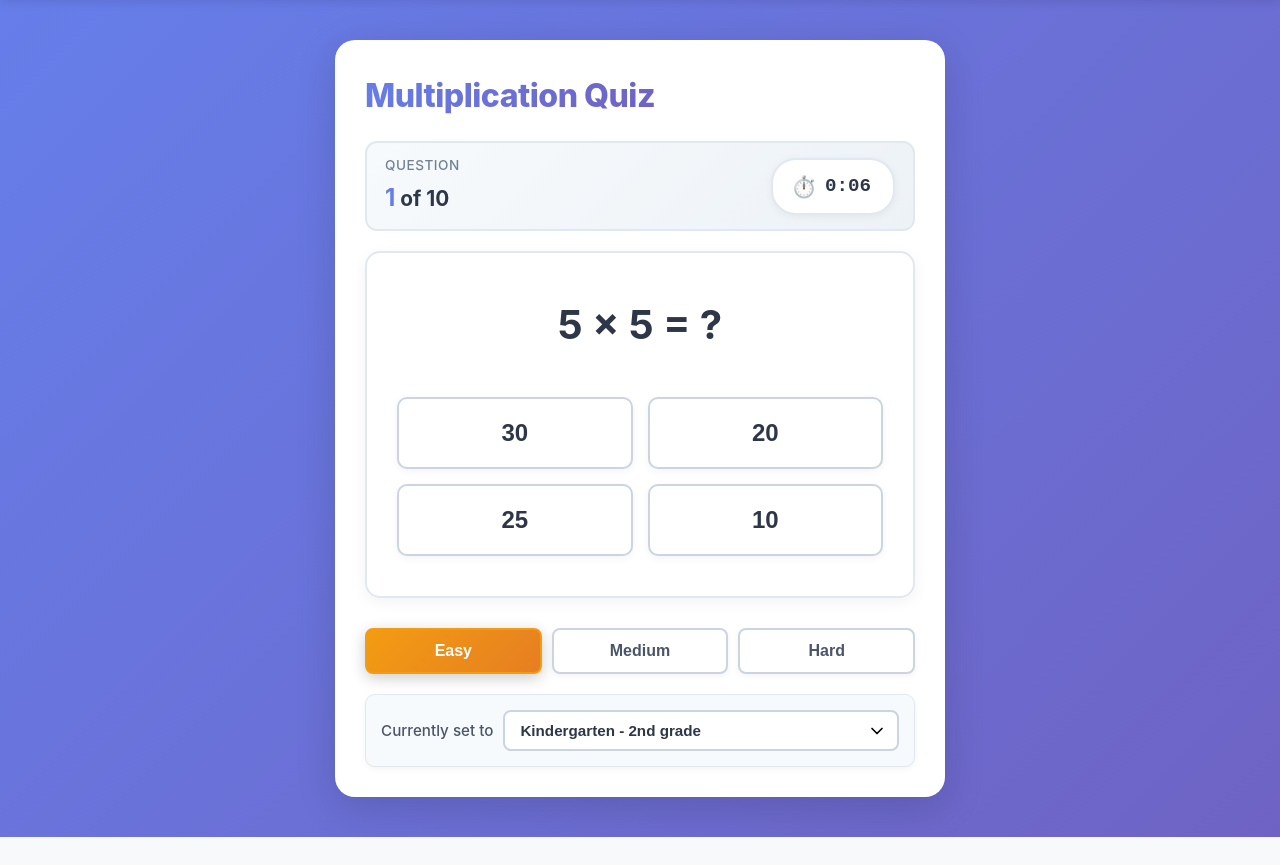
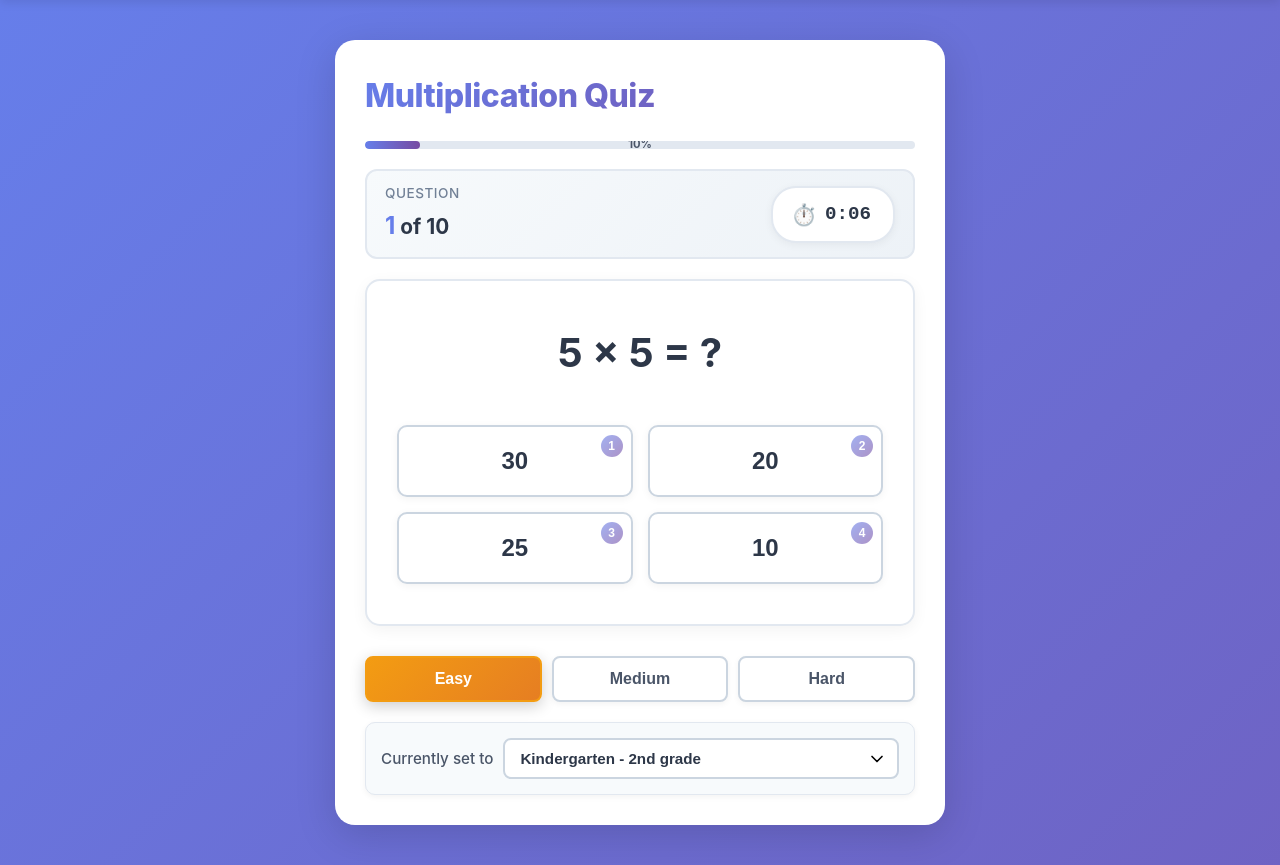
Before and after one commit to geekpolos/smarty-pants-math, a PHP site: page /multiplication/ in a window 1280 px wide. Shown: the part 70-935 px from the top of the page. Run offline with PHP 8.4, Linux system fonts and the light colour scheme.

Commit message:
Features added, progress bar and keyboard support

```diff
--- a/assets/css/quiz.css
+++ b/assets/css/quiz.css
@@ -70,6 +70,35 @@
     letter-spacing: -0.5px;
 }
 
+/* Progress Bar */
+.progress-bar-container {
+    position: relative;
+    width: 100%;
+    height: 8px;
+    background: #e2e8f0;
+    border-radius: 10px;
+    overflow: hidden;
+    margin-bottom: 20px;
+}
+
+.progress-bar {
+    height: 100%;
+    background: linear-gradient(90deg, #667eea 0%, #764ba2 100%);
+    transition: width 0.4s ease;
+    width: 0%;
+    border-radius: 10px;
+}
+
+.progress-text {
+    position: absolute;
+    top: 50%;
+    left: 50%;
+    transform: translate(-50%, -50%);
+    font-size: 0.7rem;
+    font-weight: 700;
+    color: #4a5568;
+}
+
 /* Quiz Header with Timer and Question Counter */
 .quiz-header-info {
     display: flex;
@@ -80,6 +109,7 @@
     background: linear-gradient(135deg, #f7fafc 0%, #edf2f7 100%);
     border-radius: 12px;
     border: 2px solid #e2e8f0;
+    gap: 10px;
 }
 
 .question-counter {
@@ -170,7 +239,34 @@
     cursor: pointer;
     transition: all 0.2s ease;
     box-shadow: 0 2px 8px rgba(0, 0, 0, 0.05);
-}
+    position: relative;
+}
+
+/* Keyboard hint badges */
+.key-hint {
+    position: absolute;
+    top: 8px;
+    right: 8px;
+    background: linear-gradient(135deg, #667eea 0%, #764ba2 100%);
+    color: white;
+    font-size: 0.75rem;
+    font-weight: 700;
+    width: 22px;
+    height: 22px;
+    border-radius: 50%;
+    display: flex;
+    align-items: center;
+    justify-content: center;
+    opacity: 0.6;
+}
+
+/* Hide keyboard hints on mobile/tablet */
+@media (max-width: 1024px) {
+    .key-hint {
+        display: none;
+    }
+}
+
 
 .answer-btn:hover {
     background: #f7fafc;
--- a/assets/js/quiz-all-in-one.js
+++ b/assets/js/quiz-all-in-one.js
@@ -12,12 +12,31 @@ let selectedAnswer = null;
 let startTime = null;
 let isQuizActive = false;
 let timerInterval = null;
+let currentStreak = 0; // Track consecutive correct answers
 
 /**
  * Initialize quiz on page load
  */
 document.addEventListener('DOMContentLoaded', function() {
     loadQuizData();
+
+    // Keyboard support for answer selection
+    document.addEventListener('keydown', function(e) {
+        if (!isQuizActive) return;
+
+        const key = e.key;
+        const answerOptions = document.getElementById('answerOptions');
+
+        // Check if key is 1, 2, 3, or 4
+        if (['1', '2', '3', '4'].includes(key) && answerOptions) {
+            const buttons = answerOptions.querySelectorAll('.answer-btn');
+            const buttonIndex = parseInt(key) - 1;
+
+            if (buttons[buttonIndex] && !buttons[buttonIndex].disabled) {
+                buttons[buttonIndex].click();
+            }
+        }
+    });
 });
 
 /**
@@ -87,6 +106,50 @@ function updateQuestionCounter() {
 }
 
 /**
+ * Update progress bar
+ */
+function updateProgressBar() {
+    const progress = ((currentQuestionIndex + 1) / QUESTIONS_PER_QUIZ) * 100;
+    const progressBar = document.getElementById('progressBar');
+    const progressText = document.getElementById('progressText');
+
+    if (progressBar) {
+        progressBar.style.width = progress + '%';
+    }
+    if (progressText) {
+        progressText.textContent = Math.round(progress) + '%';
+    }
+}
+
+/**
+ * Update streak counter
+ */
+function updateStreakCounter(isCorrect) {
+    const streakCounter = document.getElementById('streakCounter');
+    const streakNumber = document.getElementById('streakNumber');
+
+    if (isCorrect) {
+        currentStreak++;
+
+        // Show streak counter if 2 or more correct in a row
+        if (currentStreak >= 2) {
+            if (streakCounter) {
+                streakCounter.style.display = 'flex';
+                if (streakNumber) {
+                    streakNumber.textContent = currentStreak;
+                }
+            }
+        }
+    } else {
+        // Reset streak on wrong answer
+        currentStreak = 0;
+        if (streakCounter) {
+            streakCounter.style.display = 'none';
+        }
+    }
+}
+
+/**
  * Display current question
  */
 function displayQuestion() {
@@ -99,6 +162,9 @@ function displayQuestion() {
 
     // Update question counter
     updateQuestionCounter();
+
+    // Update progress bar
+    updateProgressBar();
 
     // Update question text
     const questionText = document.getElementById('questionText');
@@ -125,12 +191,22 @@ function displayAnswerOptions(options, correctAnswer) {
     // Clear existing options
     answerOptions.innerHTML = '';
 
-    // Create button for each option
-    options.forEach(option => {
+    // Create button for each option (with keyboard shortcuts)
+    options.forEach((option, index) => {
         const button = document.createElement('button');
         button.className = 'answer-btn';
-        button.textContent = option;
         button.onclick = () => selectAnswer(option, correctAnswer);
+
+        // Add answer text
+        const answerText = document.createTextNode(option);
+        button.appendChild(answerText);
+
+        // Add keyboard hint badge
+        const keyHint = document.createElement('span');
+        keyHint.className = 'key-hint';
+        keyHint.textContent = index + 1;
+        button.appendChild(keyHint);
+
         answerOptions.appendChild(button);
     });
 }
@@ -162,6 +238,9 @@ function selectAnswer(answer, correctAnswer) {
             btn.style.opacity = '1'; // Keep selected button fully visible
         }
     });
+
+    // Update streak counter (after isCorrect is defined)
+    updateStreakCounter(isCorrect);
 
     // Record answer
     if (isCorrect) {
@@ -360,12 +439,22 @@ function displayAnswerOptions(options, correctAnswer) {
     // Clear existing options
     answerOptions.innerHTML = '';
 
-    // Create button for each option
-    options.forEach(option => {
+    // Create button for each option (with keyboard shortcuts)
+    options.forEach((option, index) => {
         const button = document.createElement('button');
         button.className = 'answer-btn';
-        button.textContent = option;
         button.onclick = () => selectAnswer(option, correctAnswer);
+
+        // Add answer text
+        const answerText = document.createTextNode(option);
+        button.appendChild(answerText);
+
+        // Add keyboard hint badge
+        const keyHint = document.createElement('span');
+        keyHint.className = 'key-hint';
+        keyHint.textContent = index + 1;
+        button.appendChild(keyHint);
+
         answerOptions.appendChild(button);
     });
 }
--- a/multiplication/index.php
+++ b/multiplication/index.php
@@ -66,6 +66,12 @@ include '../includes/header.php';
                 <!-- Main H1 Title for SEO -->
                 <h1 class="quiz-main-title">Multiplication Quiz</h1>
 
+                <!-- Progress Bar -->
+                <div class="progress-bar-container">
+                    <div class="progress-bar" id="progressBar"></div>
+                    <div class="progress-text" id="progressText">0%</div>
+                </div>
+
                 <!-- Quiz Header with Timer and Progress -->
                 <div class="quiz-header-info">
                     <div class="question-counter">
@@ -73,6 +79,10 @@ include '../includes/header.php';
                         <span class="counter-numbers">
                             <span id="currentQuestionNum">1</span> of <?php echo QUESTIONS_PER_QUIZ; ?>
                         </span>
+                    </div>
+                    <div class="streak-counter" id="streakCounter" style="display: none;">
+                        <span class="streak-icon">🔥</span>
+                        <span class="streak-text"><span id="streakNumber">0</span> in a row!</span>
                     </div>
                     <div class="quiz-timer">
                         <span class="timer-icon">⏱️</span>
```
Also changed, not shown: other parts of assets/css/quiz.css (+39 -0 lines).
